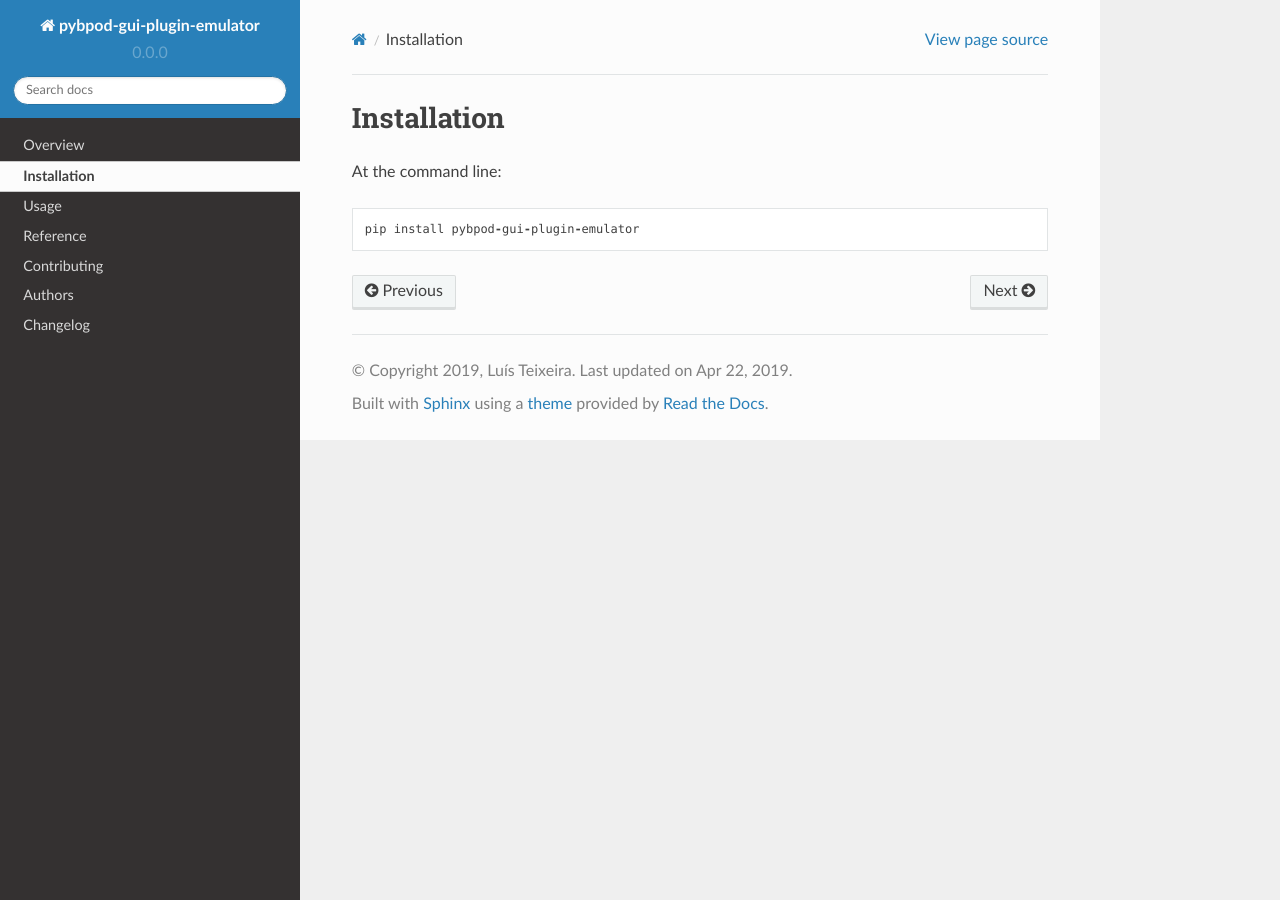
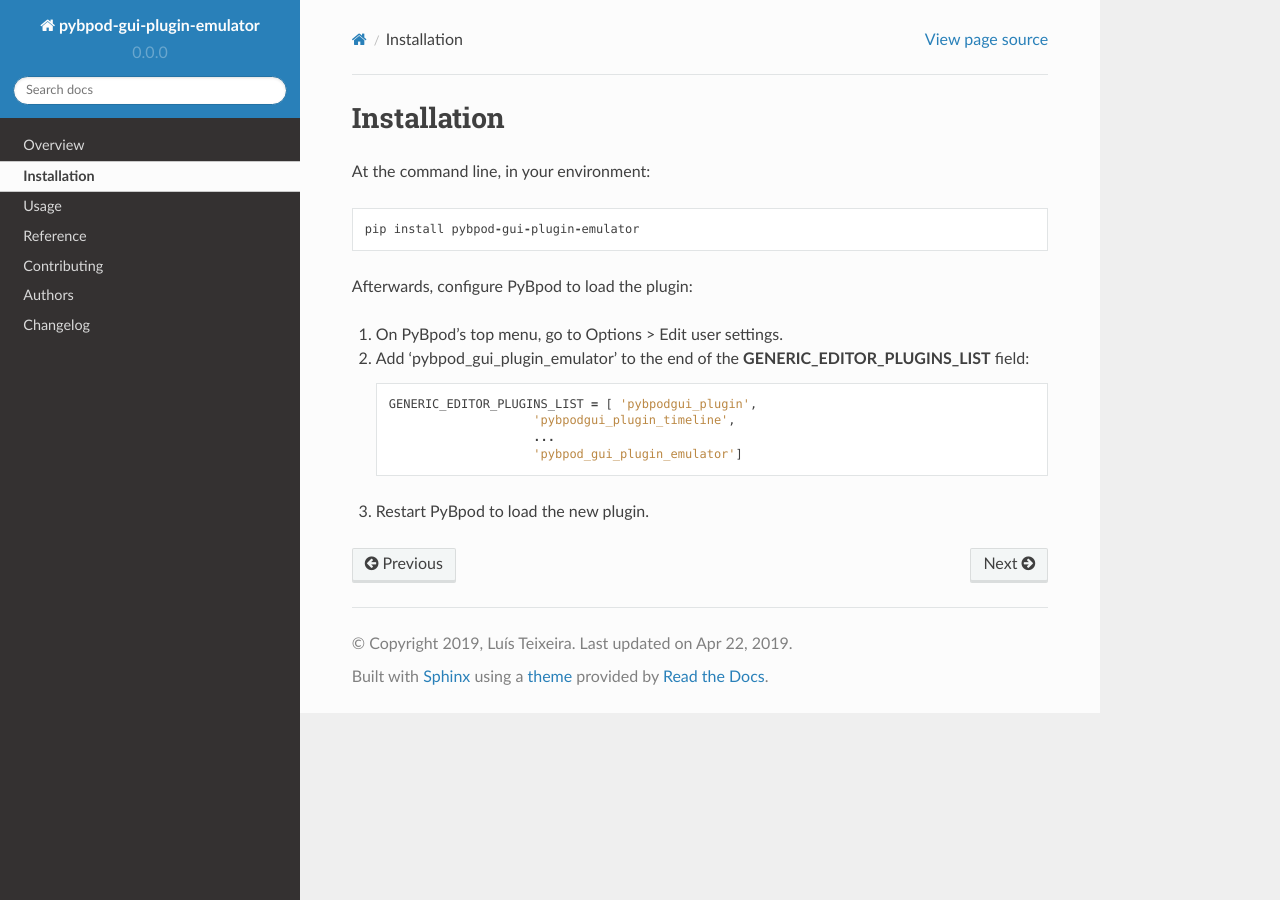
Before and after one commit to ckarageorgkaneen/pybpod-gui-plugin-emulator, a Sphinx documentation site: the page built from docs/installation.rst, in a window 1280 px wide. Built offline with Sphinx 7.4.7 and the Read the Docs theme 2.0.0, drawn with Linux system fonts in a browser that asks for light colours.

Commit message:
Added installation steps to the documentation

```diff
--- a/docs/installation.rst
+++ b/docs/installation.rst
@@ -2,6 +2,18 @@
 Installation
 ============
 
-At the command line::
+At the command line, in your environment::
 
     pip install pybpod-gui-plugin-emulator
+
+Afterwards, configure PyBpod to load the plugin:
+
+1. On PyBpod's top menu, go to Options > Edit user settings.
+2. Add 'pybpod_gui_plugin_emulator' to the end of the **﻿GENERIC_EDITOR_PLUGINS_LIST** field::
+
+        GENERIC_EDITOR_PLUGINS_LIST = [ 'pybpodgui_plugin',
+                            'pybpodgui_plugin_timeline',
+                            ...
+                            'pybpod_gui_plugin_emulator']
+
+3. Restart PyBpod to load the new plugin.
```
